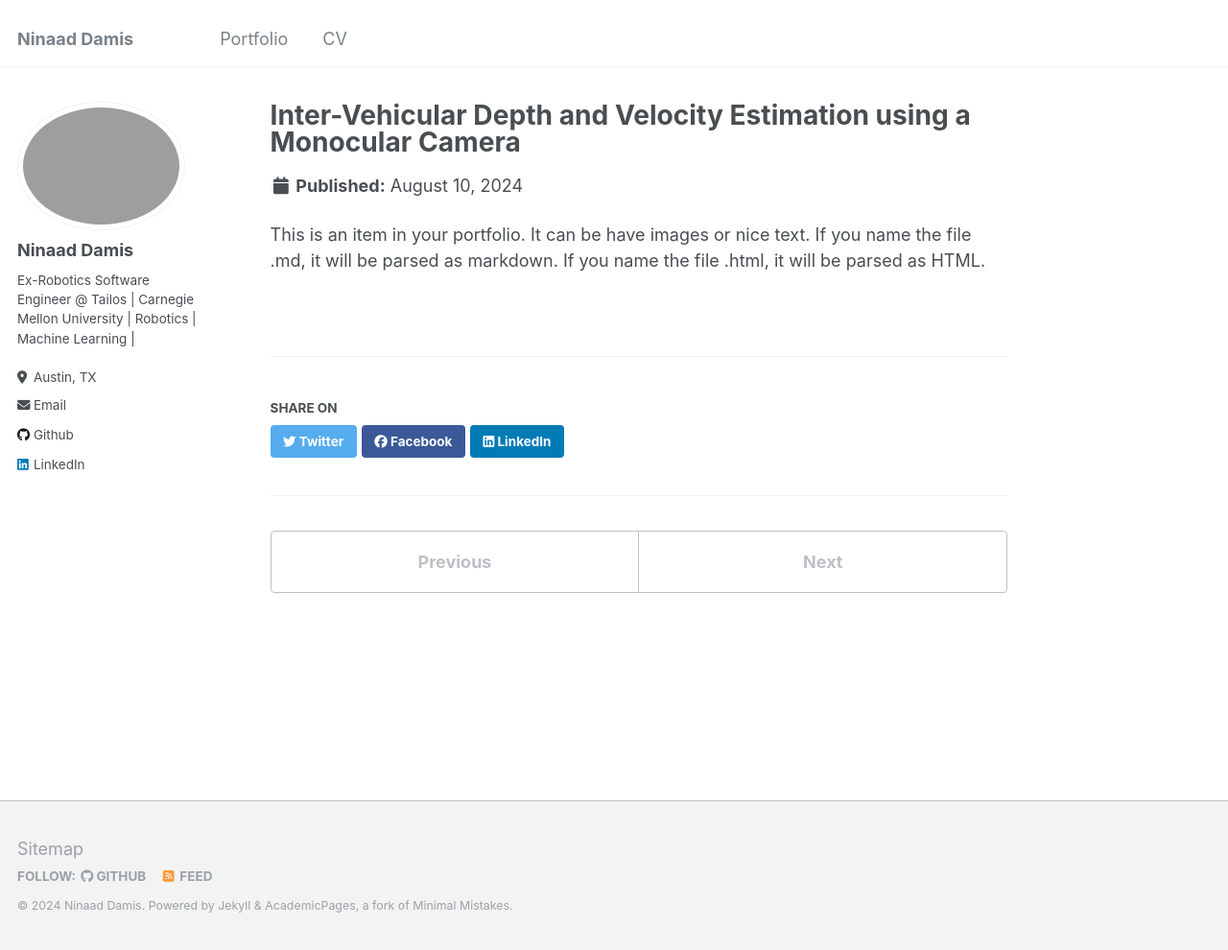
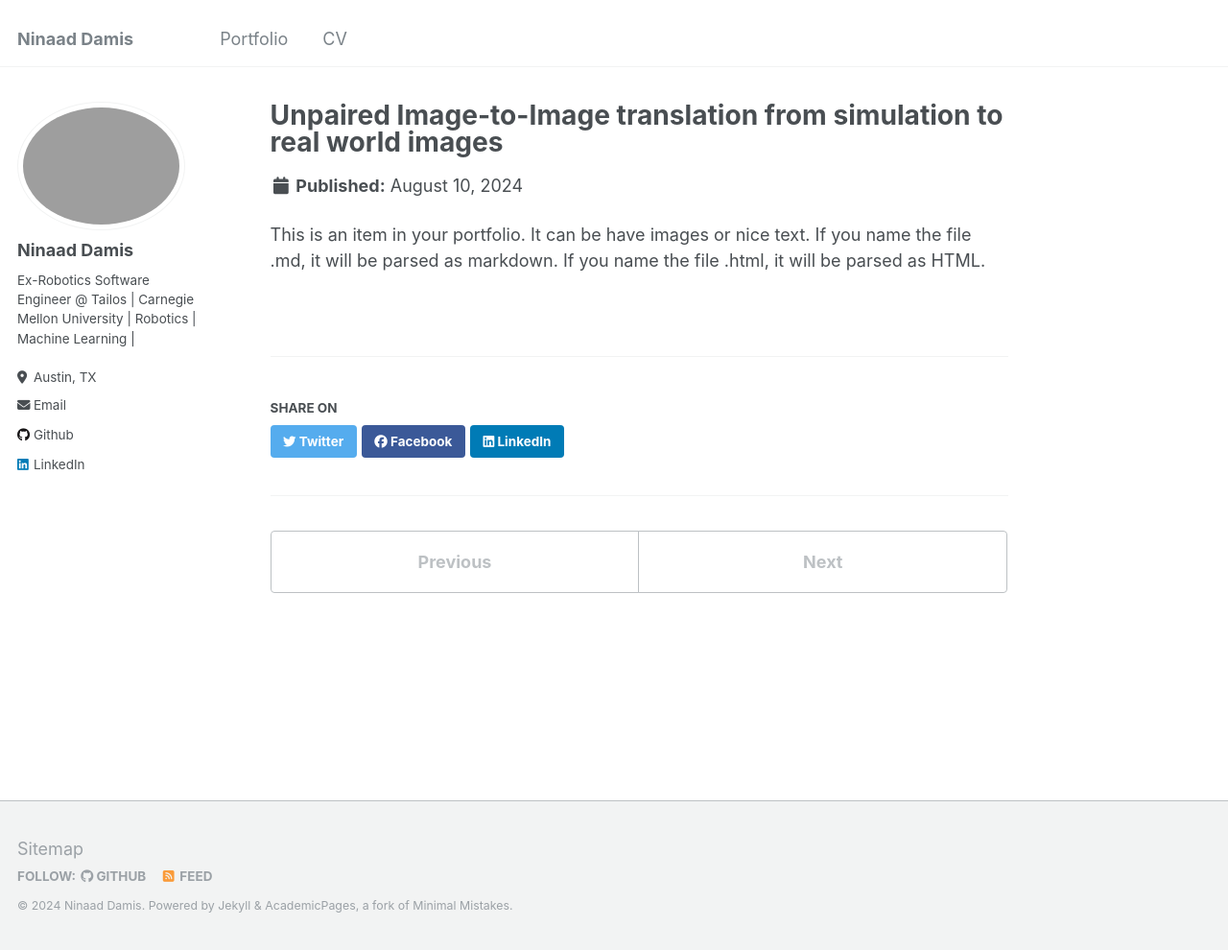
Before and after one commit to NinaadDamis/NinaadDamis.github.io, a Jekyll site: the page built from _portfolio/portfolio-7.md, in a window 1280 px wide and 990 px high. Shown: the whole window at 96% size. Built offline with Jekyll 4.4.1, drawn with Linux system fonts in a browser that asks for light colours.

Commit message:
Unpaired translation.

```diff
--- a/_portfolio/portfolio-7.md
+++ b/_portfolio/portfolio-7.md
@@ -1,6 +1,6 @@
 ---
-title: "Inter-Vehicular Depth and Velocity Estimation using a Monocular Camera"
-excerpt: "<br/><img src='/images/VLR_PROJ.gif'>"
+title: "Unpaired Image-to-Image translation from simulation to real world images"
+excerpt: "<br/><img src='/images/VLR_PROJ_1.mp4'>"
 collection: portfolio
 ---
 
```
Also changed, not shown: 1 other file.
